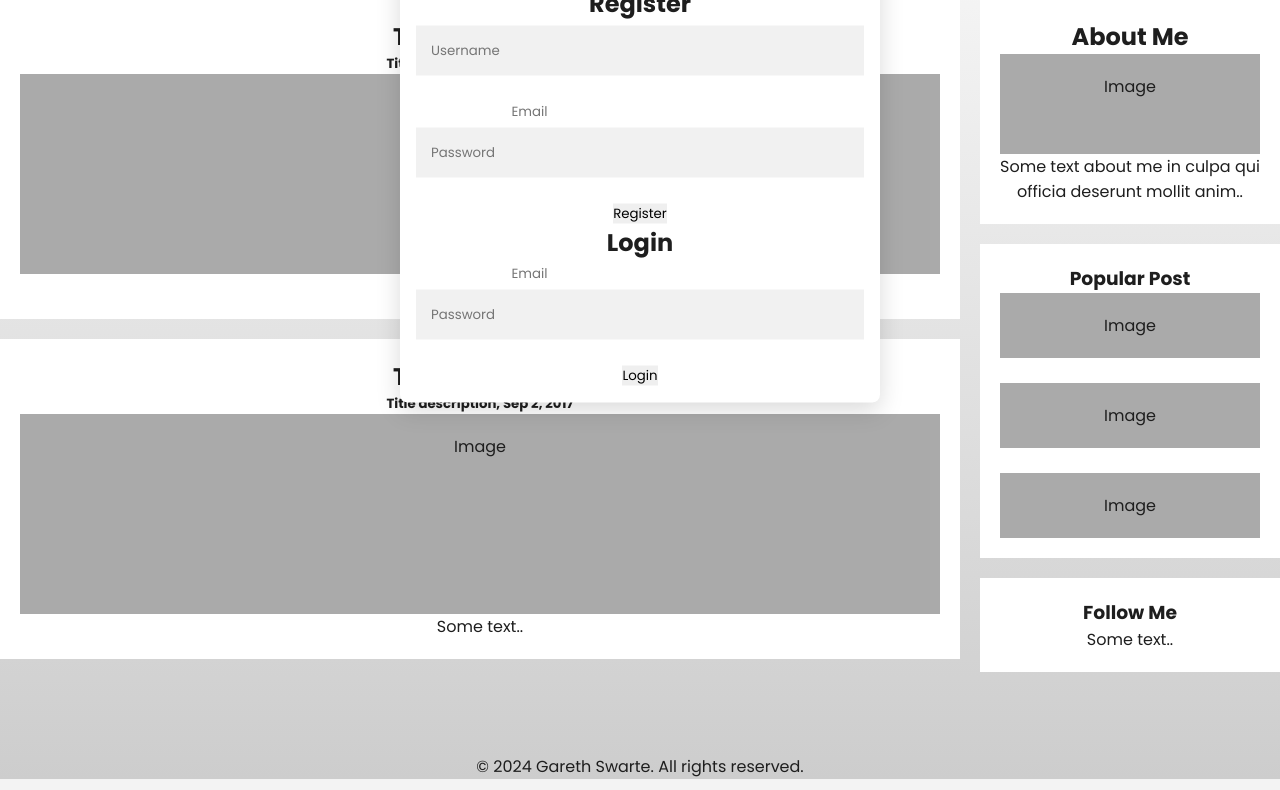
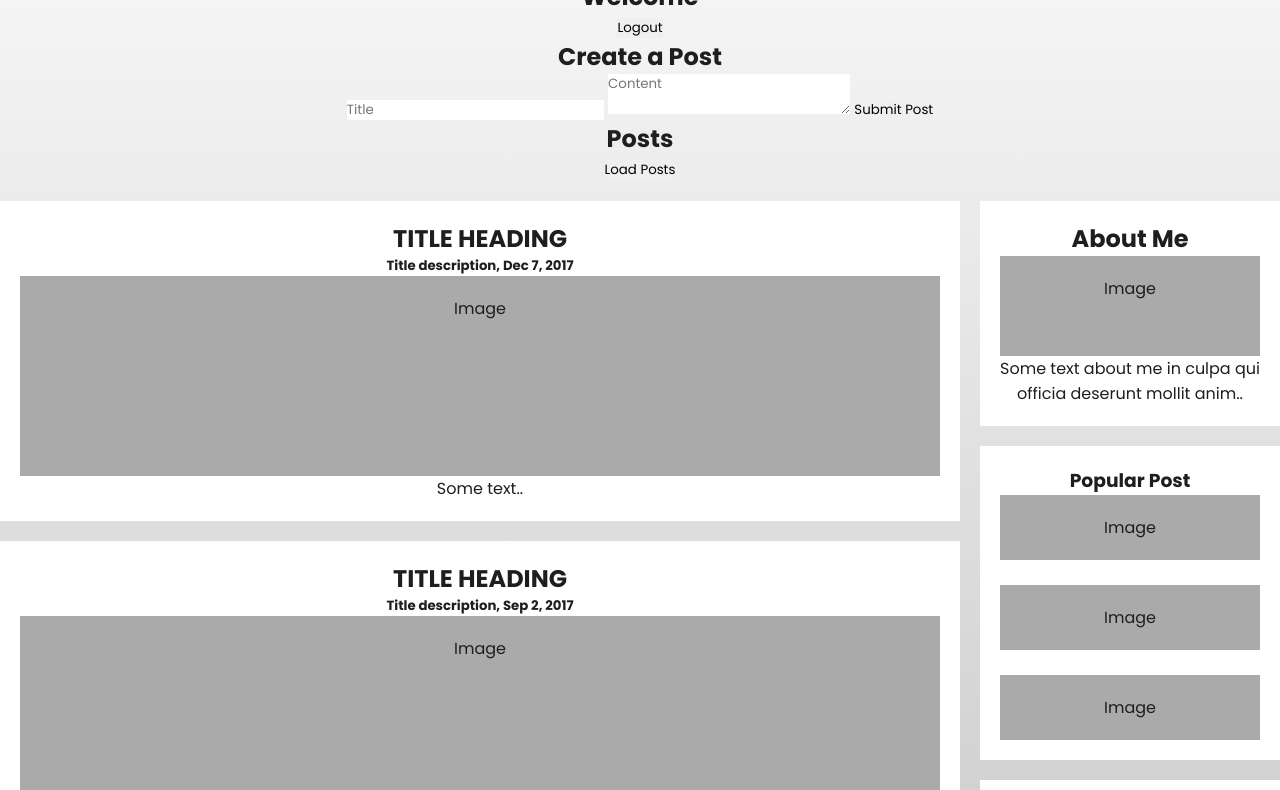
Before and after one commit to garethS-debug/Blog-Application, a website: page index.html in a window 1280 px wide. Shown: the part 238-1028 px from the top of the page. Drawn offline with Linux system fonts and the light colour scheme.

Commit message:
Login box is hidden by default

```diff
--- a/index.html
+++ b/index.html
@@ -78,6 +78,20 @@
   </form>
 </div>
 
+<div class="container hidden" id="app-container">
+        <h2>Welcome</h2>
+        <button onclick="logout()">Logout</button>
+        <hr>
+        <h2>Create a Post</h2>
+        <input type="text" id="post-title" placeholder="Title">
+        <textarea id="post-content" placeholder="Content"></textarea>
+        <button onclick="createPost()">Submit Post</button>
+        <hr>
+        <h2>Posts</h2>
+        <button onclick="fetchPosts()">Load Posts</button>
+        <div id="posts"></div>
+    </div>
+
 
    <section id="contact" class="contact">
             <!-- contact form section -->
--- a/public/assets/script.js
+++ b/public/assets/script.js
@@ -10,7 +10,10 @@
      console.log('Close button clicked');
 }
 
-
+document.addEventListener('DOMContentLoaded', () => {
+  const myForm = document.getElementById('myForm');
+  if (myForm) closeForm();
+});
 
 function validateForm(event) {
     if (event && event.preventDefault) { event.preventDefault(); }
@@ -77,7 +80,7 @@
 
         // Fetch the posts list
         fetchPosts();
-
+        closeForm();
         // Hide the auth container and show the app container as we're now logged in
         document.getElementById("auth-container").classList.add("hidden");
         document.getElementById("app-container").classList.remove("hidden");
```
